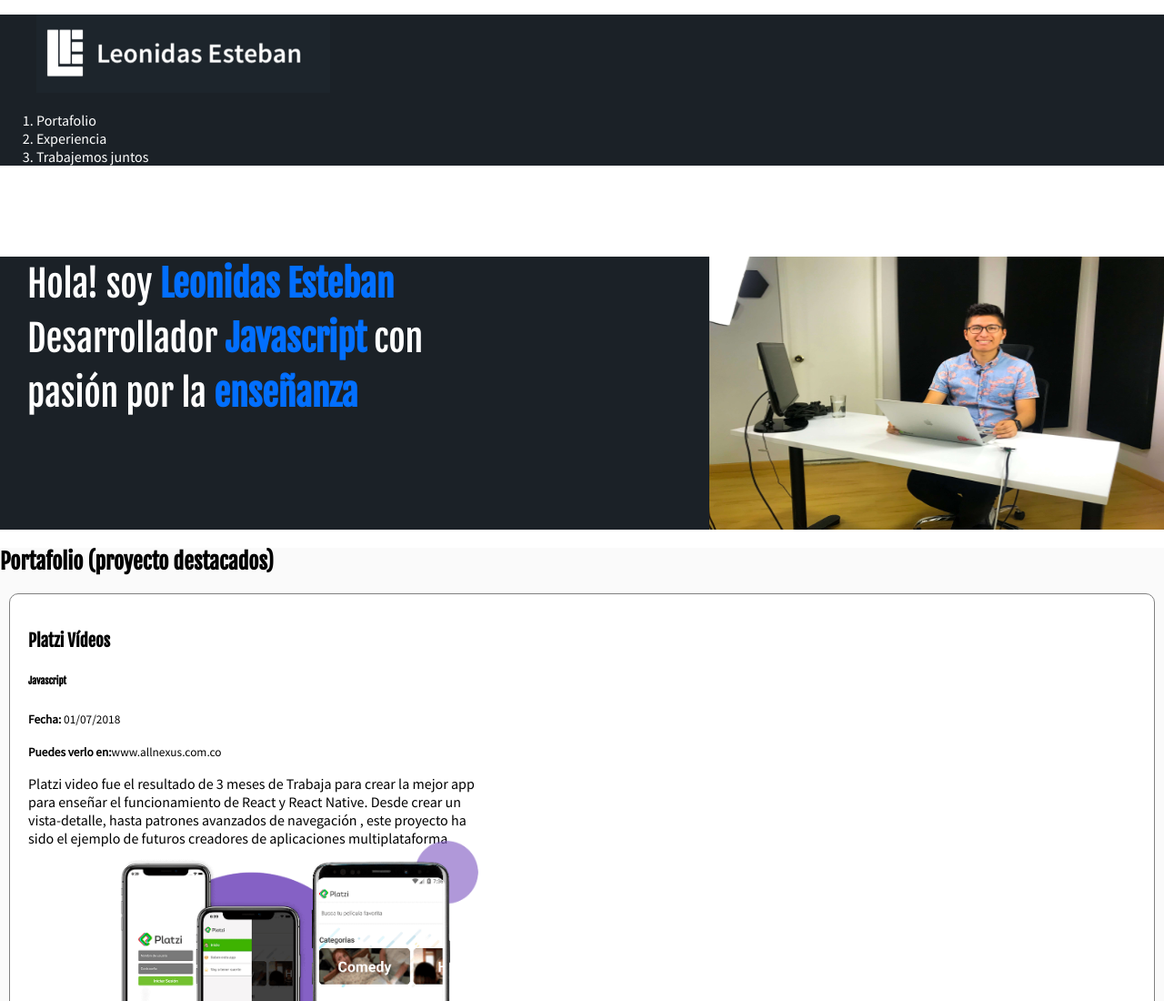
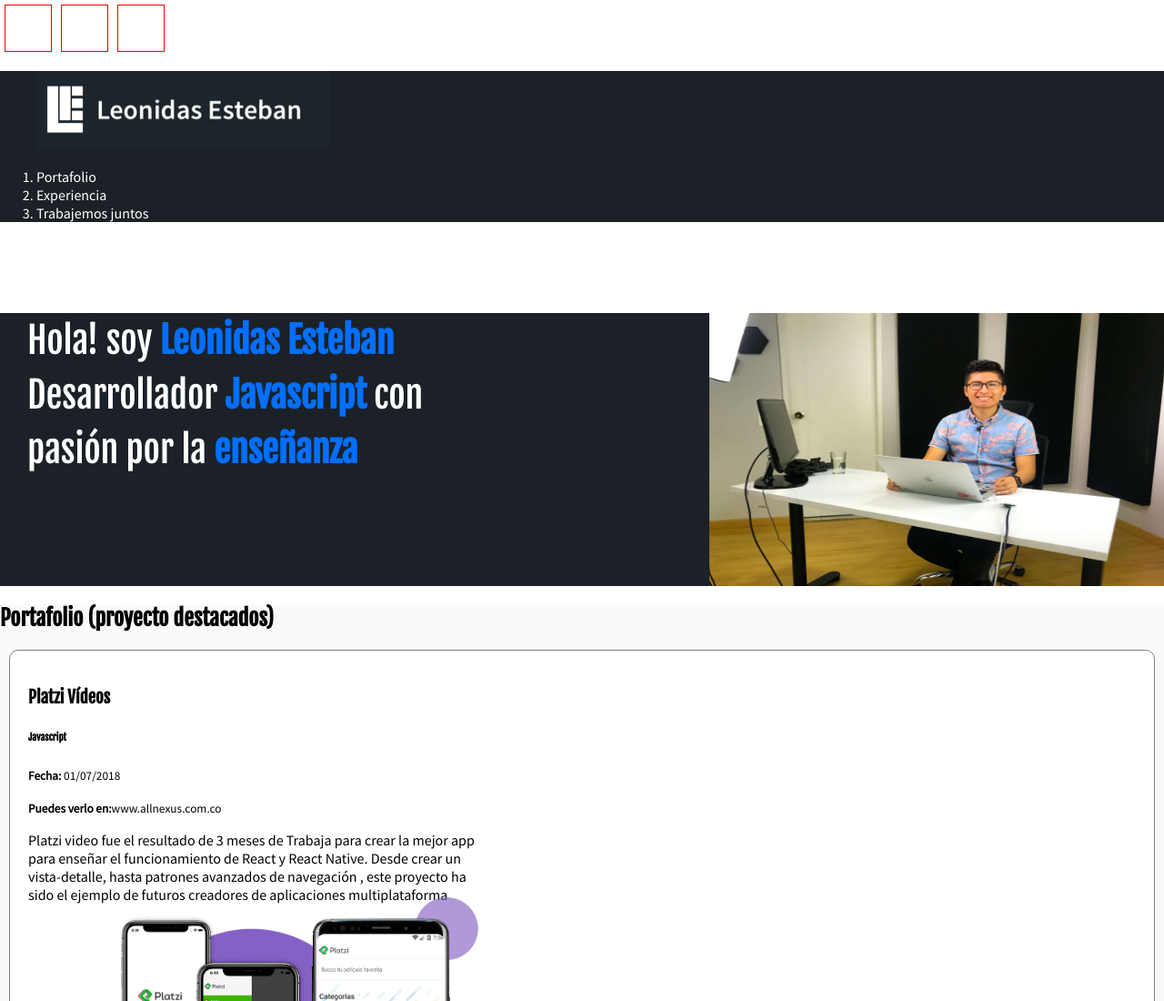
Before and after one commit to lennin-satanas/Dise-oWEb, a plain HTML site: page index.html in a window 1280 px wide. Shown: the top 1100 px of the page at 91% size. Drawn offline with Linux system fonts and the light colour scheme.

Commit message:
finalizando Clases

```diff
--- a/css/estilos.css
+++ b/css/estilos.css
@@ -120,3 +120,17 @@ h1 strong{
 .project-imageContainer{
     width: 500px;
 }
+
+.flexbox{
+    display: flex;
+    /* flex-direction: column; */
+    flex-wrap: wrap;
+
+}
+.box{
+    width: 50px;
+    height: 50px;
+    margin: 5px;
+    border: red solid 1px;
+    flex-shrink: 0;
+}
--- a/index.html
+++ b/index.html
@@ -21,7 +21,14 @@
     </style> -->
 </head>
 <body>
-     <!-- Estilos en línea -->
+    <div class="flexbox">
+        <div class="box"></div>
+        <div class="box"></div>
+        <div class="box"></div>
+
+    </div>
+
+    <!-- Estilos en línea -->
     <!-- <header style="color:blue; background:brown"> -->
     <header class="header">
         <div>
```
